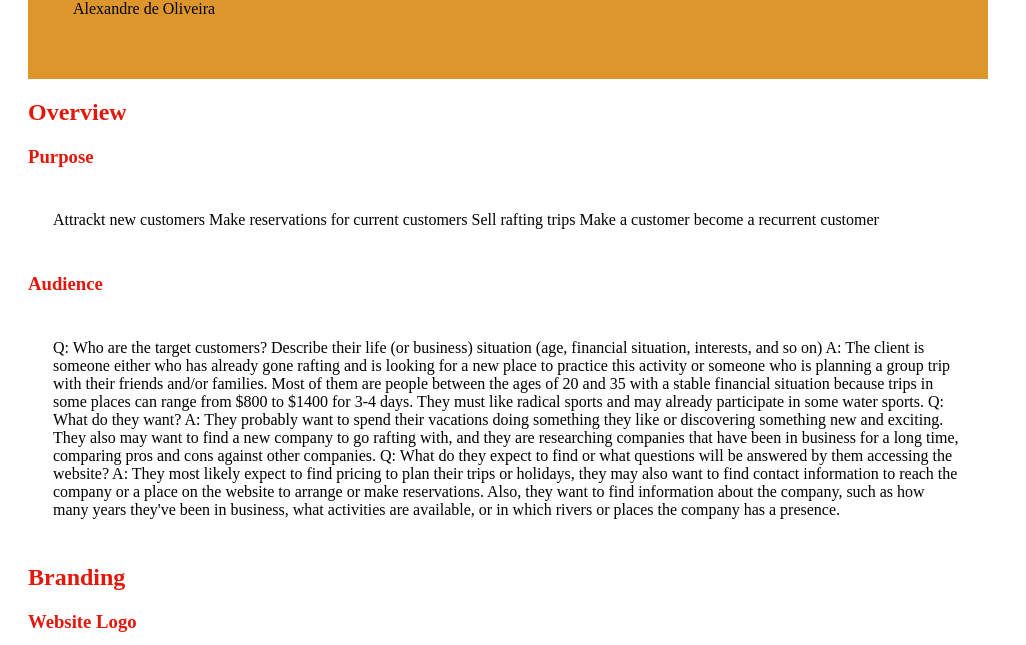
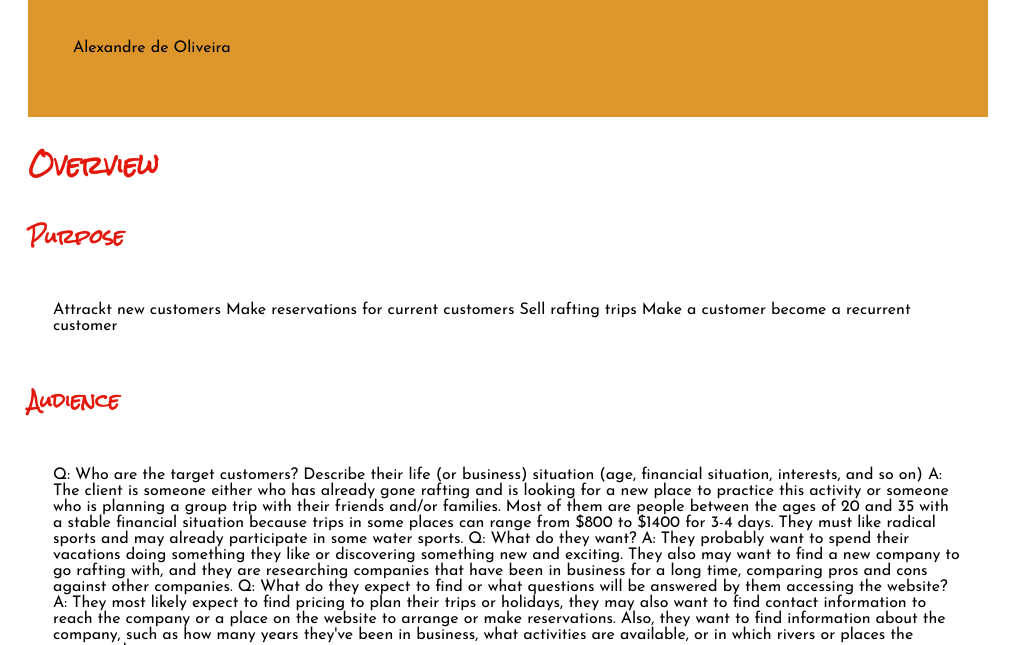
Before and after one commit to aleloliv/WDD130, a plain HTML site: page wwr/site-plan-rafting.html in a window 1280 px wide. Shown: the part 153-798 px from the top of the page, without its empty margins (0-1026 px from the left). Drawn offline with Linux system fonts and the light colour scheme; a web font is replaced by a local one.

Commit message:
rafting site plan CSS import fixed

```diff
--- a/wwr/styles/site-plan-rafting.css
+++ b/wwr/styles/site-plan-rafting.css
@@ -1,13 +1,7 @@
-@font-face
-{
-    font-family: "Rock-Salt";
-    src: url(fonts\Rock_Salt\RockSalt-Regular.ttf);
-}
-@font-face
-{
-    font-family: "Josefin-Sans";
-    src: url(fonts\josefin-sans\static\JosefinSans-Medium.ttf);
-}
+@import url('https://fonts.googleapis.com/css2?family=Rock+Salt&display=swap');
+
+@import url('https://fonts.googleapis.com/css2?family=Josefin+Sans&display=swap');
+
 :root
 {
     --primary-color: #E3170A;
@@ -15,8 +9,8 @@
     --accent1-color: #DD962C;
     --accent2-color: #449DD1;
 
-    --heading-font: 'Caveat', serif;
-    --paragraph-font: 'Josefin-Sans', serif;
+    --heading-font: 'Rock Salt', cursive;
+    --paragraph-font: 'Josefin Sans', serif;
 
     --nav-background-color: #449DD1;
     --nav-link-color: #E3170A;
@@ -41,6 +35,7 @@ header
 }
 p
 {
+    font-family: var(--paragraph-font);
     padding: 25px;
 }
 nav
```
